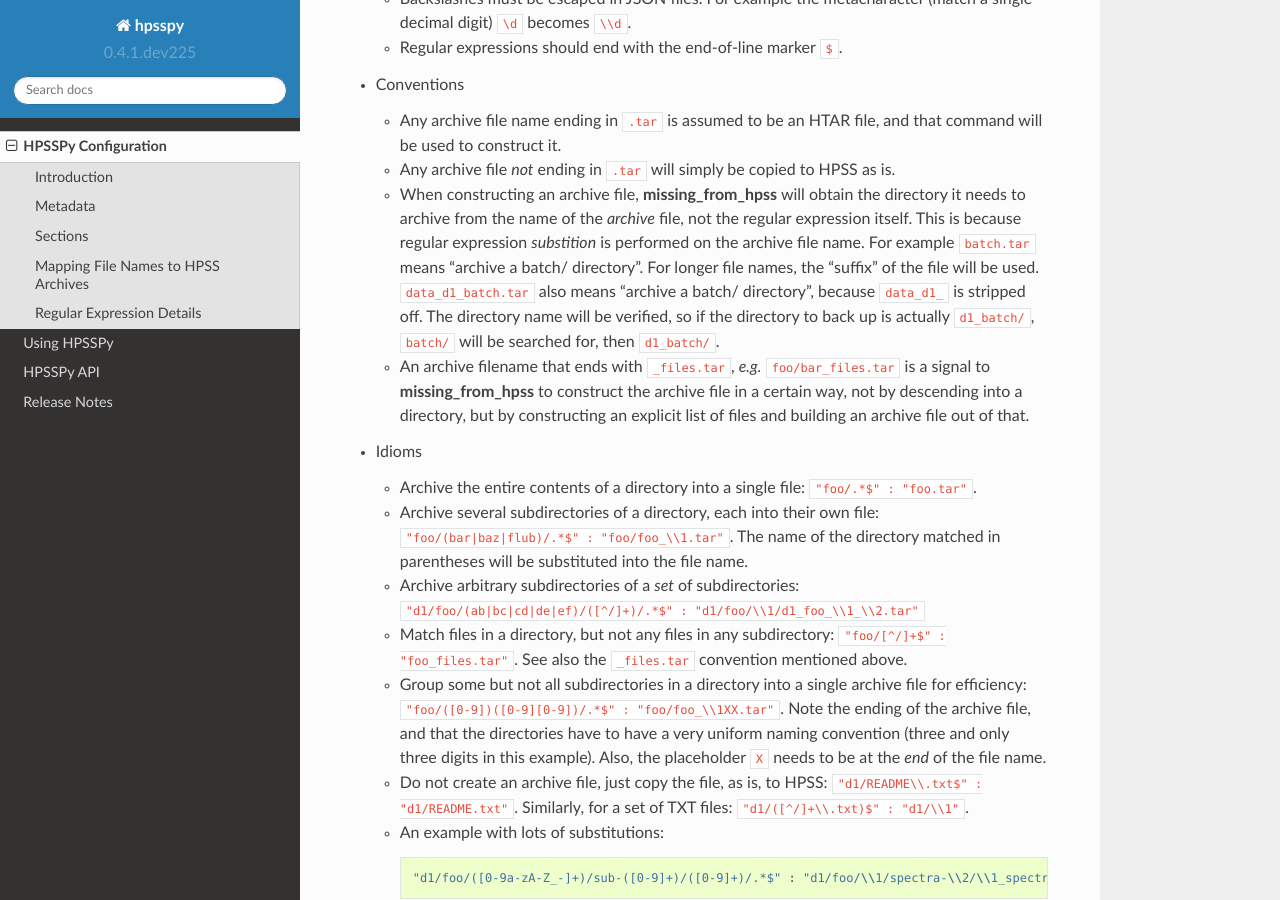
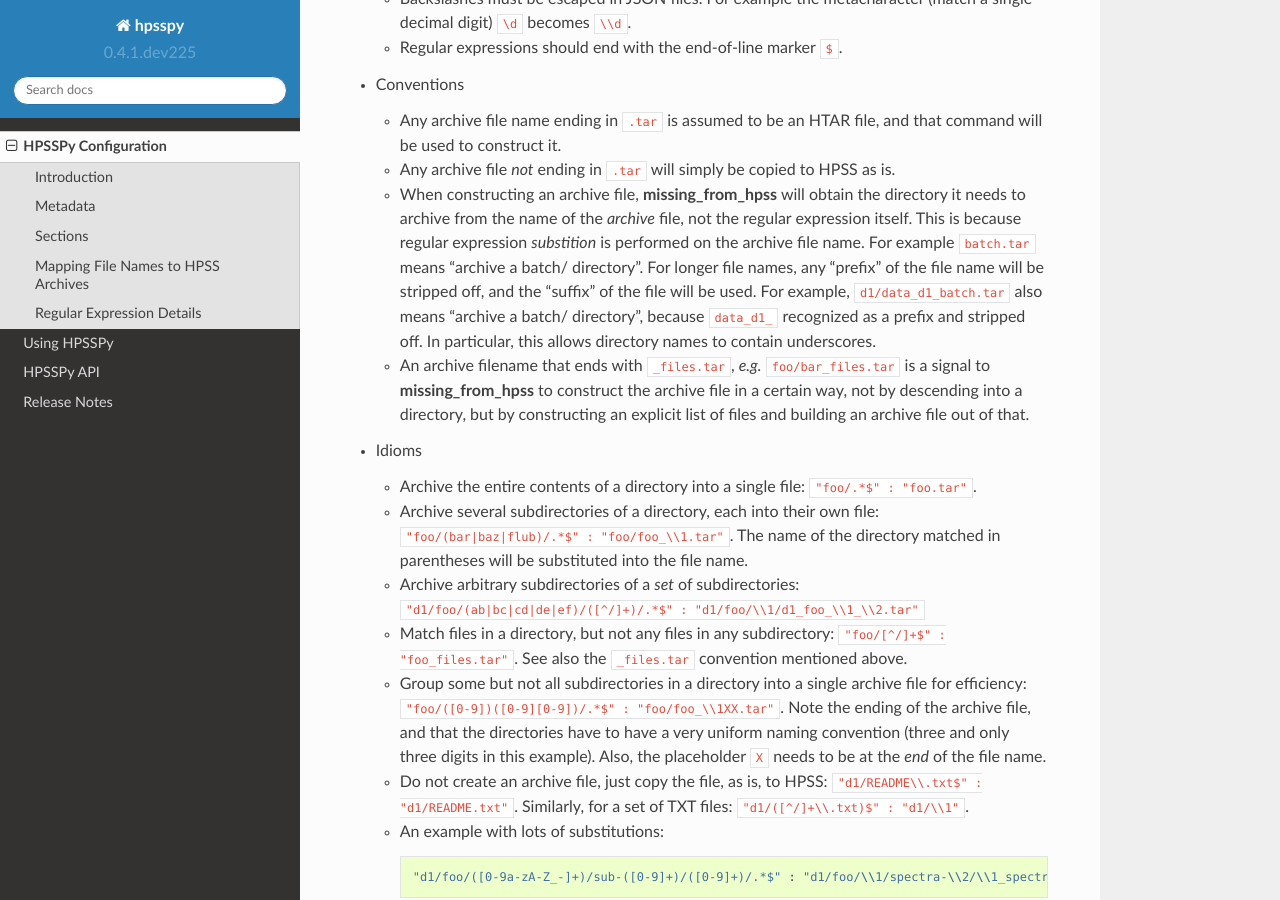
Before and after one commit to weaverba137/hpsspy, a Sphinx documentation site: the page built from doc/configuration.rst, in a window 1280 px wide and 900 px high, scrolled down 2995 px. Built offline with Sphinx 7.4.7 and the Read the Docs theme 2.0.0, drawn with Linux system fonts in a browser that asks for light colours.

Commit message:
try 'prefix removal' method for finding directories

```diff
--- a/doc/changes.rst
+++ b/doc/changes.rst
@@ -1,6 +1,11 @@
 =============
 Release Notes
 =============
+
+0.5.0 (unreleased)
+------------------
+
+*Python 2 support will be dropped starting with this release.*
 
 0.4.1 (unreleased)
 ------------------
--- a/doc/configuration.rst
+++ b/doc/configuration.rst
@@ -158,11 +158,11 @@ imposes some additional requirements, conventions and idioms:
     file, not the regular expression itself.  This is because regular
     expression *substition* is performed on the archive file name.
     For example ``batch.tar`` means "archive a batch/ directory".
-    For longer file names, the "suffix" of the file will be used.
-    ``data_d1_batch.tar`` also means "archive a batch/ directory", because
-    ``data_d1_`` is stripped off.  The directory name will be verified, so
-    if the directory to back up is actually ``d1_batch/``, ``batch/`` will be
-    searched for, then ``d1_batch/``.
+    For longer file names, any "prefix" of the file name will be stripped
+    off, and the "suffix" of the file will be used. For example,
+    ``d1/data_d1_batch.tar`` also means "archive a batch/ directory", because
+    ``data_d1_`` recognized as a prefix and stripped off.  In particular,
+    this allows directory names to contain underscores.
   - An archive filename that ends with ``_files.tar``, *e.g.* ``foo/bar_files.tar``
     is a signal to :command:`missing_from_hpss` to construct
     the archive file in a certain way, not by descending into a directory,
```
Also changed, not shown: 2 other files.
